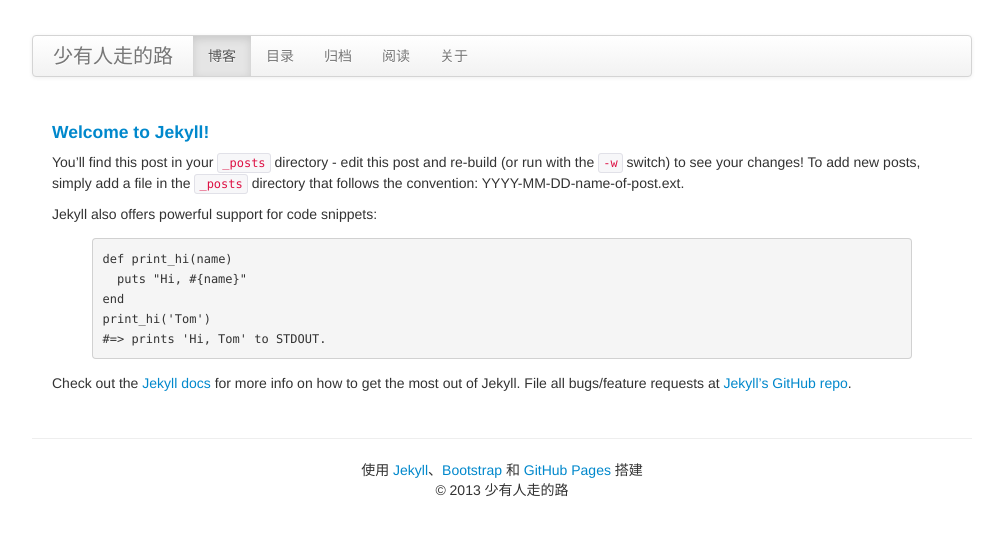
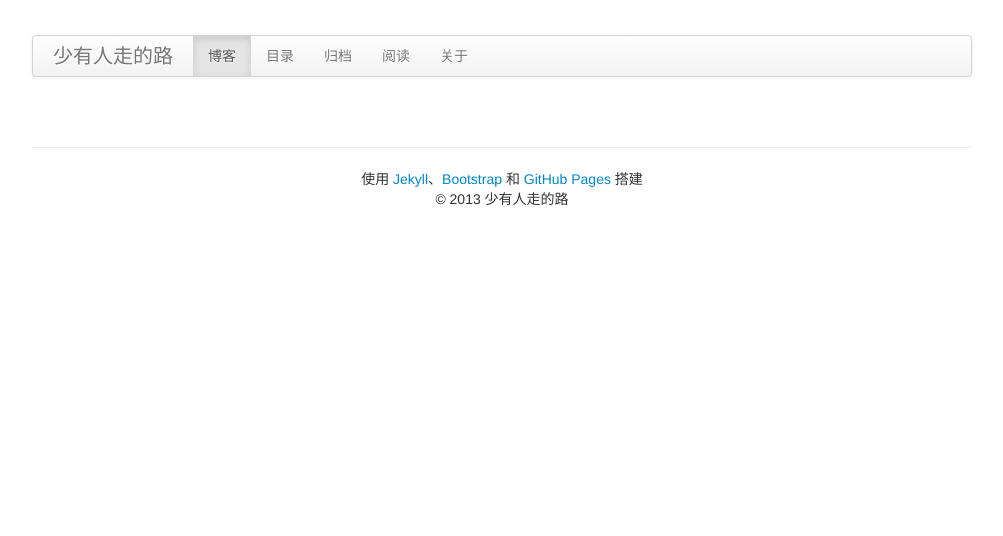
Before and after one commit to colinworks/colinworks.github.com, a Jekyll site: the page built from index.html, in a window 1280 px wide. Shown: the top 536 px of the page, without its empty margins (138-1141 px from the left). Built offline with Jekyll 4.4.1, drawn with Linux system fonts in a browser that asks for light colours.

Commit message:
Categories: post size

```diff
--- a/_posts/2013-05-08-welcome-to-jekyll.markdown
+++ /dev/null
@@ -1,24 +0,0 @@
----
-layout: post
-title: "Welcome to Jekyll!"
-date: 2013-05-08 20:37:56
-categories: jekyll
----
-
-You'll find this post in your `_posts` directory - edit this post and re-build (or run with the `-w` switch) to see your changes!
-To add new posts, simply add a file in the `_posts` directory that follows the convention: YYYY-MM-DD-name-of-post.ext.
-
-Jekyll also offers powerful support for code snippets:
-
-{% highlight ruby %}
-def print_hi(name)
-  puts "Hi, #{name}"
-end
-print_hi('Tom')
-#=> prints 'Hi, Tom' to STDOUT.
-{% endhighlight %}
-
-Check out the [Jekyll docs][jekyll] for more info on how to get the most out of Jekyll. File all bugs/feature requests at [Jekyll's GitHub repo][jekyll-gh].
-
-[jekyll-gh]: https://github.com/mojombo/jekyll
-[jekyll]:    http://jekyllrb.com
--- a/categories.html
+++ b/categories.html
@@ -6,7 +6,7 @@
 <div id="content">
     {% for category in site.categories %}
         {% assign name = category[0] %}
-        <h4>{{ name }} </h4>
+        <h4>{{ category.first | upcase }} ( {{category.last.size }} posts )</h4>
         <ul>
         {% for post in site.categories[name] %}
             <li><span>{{ post.date | date_to_string }}</span> &raquo; <a href="{{ post.url }}">{{ post.title }}</a></li>
```
